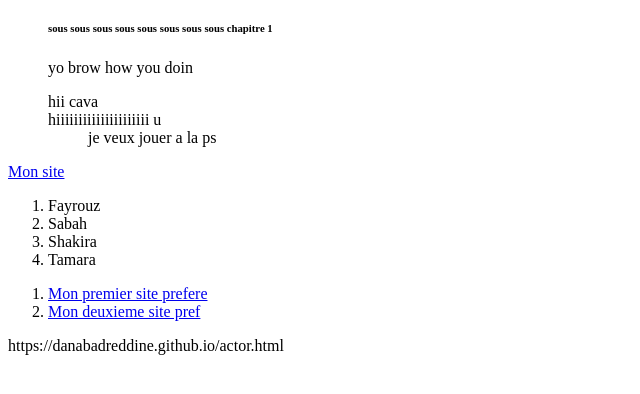
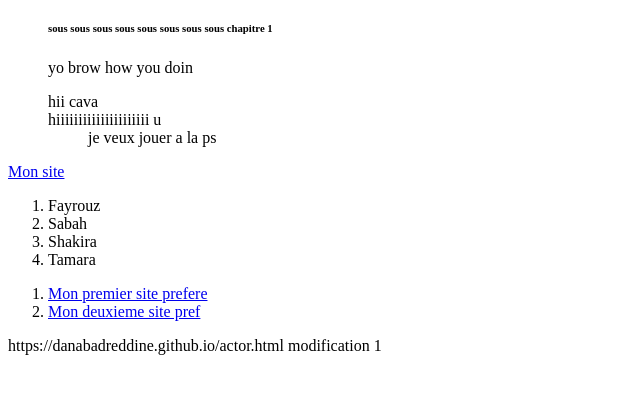
Before and after one commit to danabadreddine/danabadreddine.github.io, a plain HTML site: page index.html in a window 1280 px wide. Shown: the part 48-442 px from the top of the page, without its empty margins (0-640 px from the left). Drawn offline with Linux system fonts and the light colour scheme.

Commit message:
Update index.html

```diff
--- a/index.html
+++ b/index.html
@@ -43,3 +43,5 @@
 
     </ol>
 https://danabadreddine.github.io/actor.html
+
+    modification 1
```
